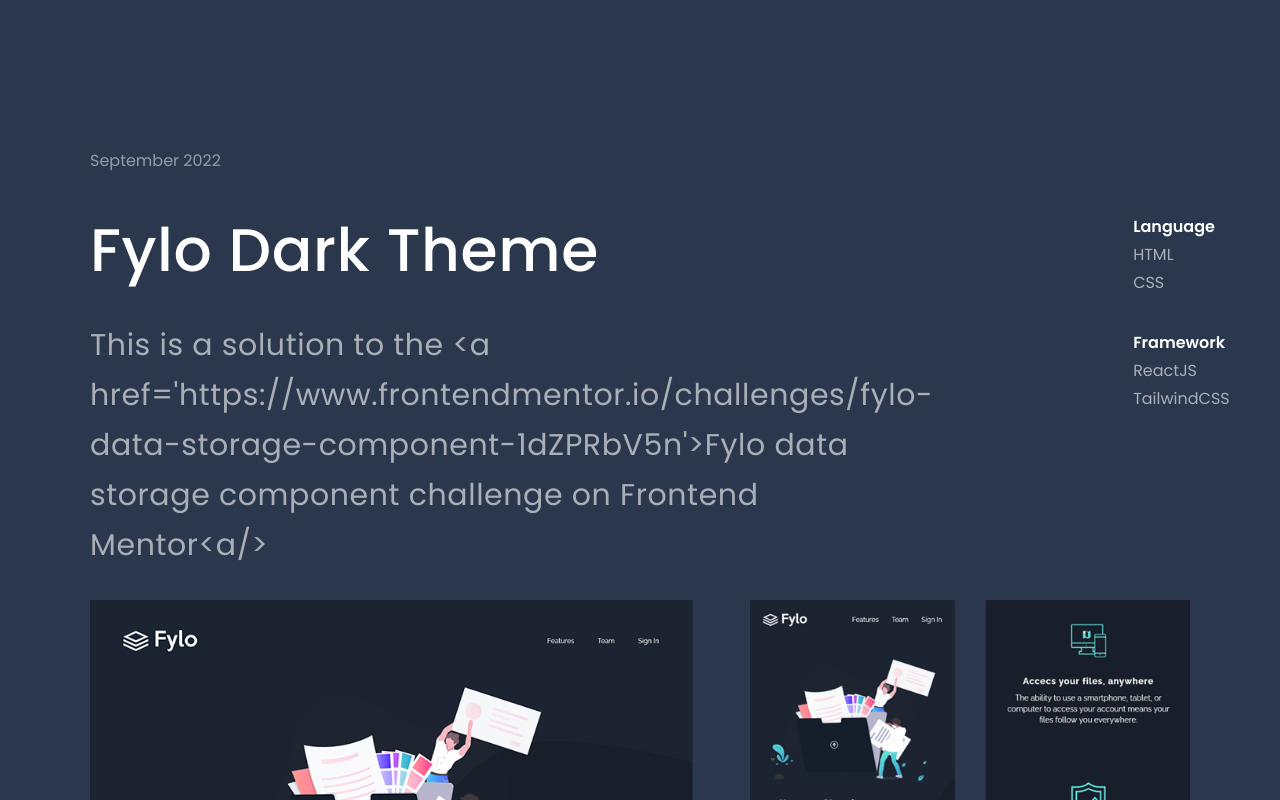
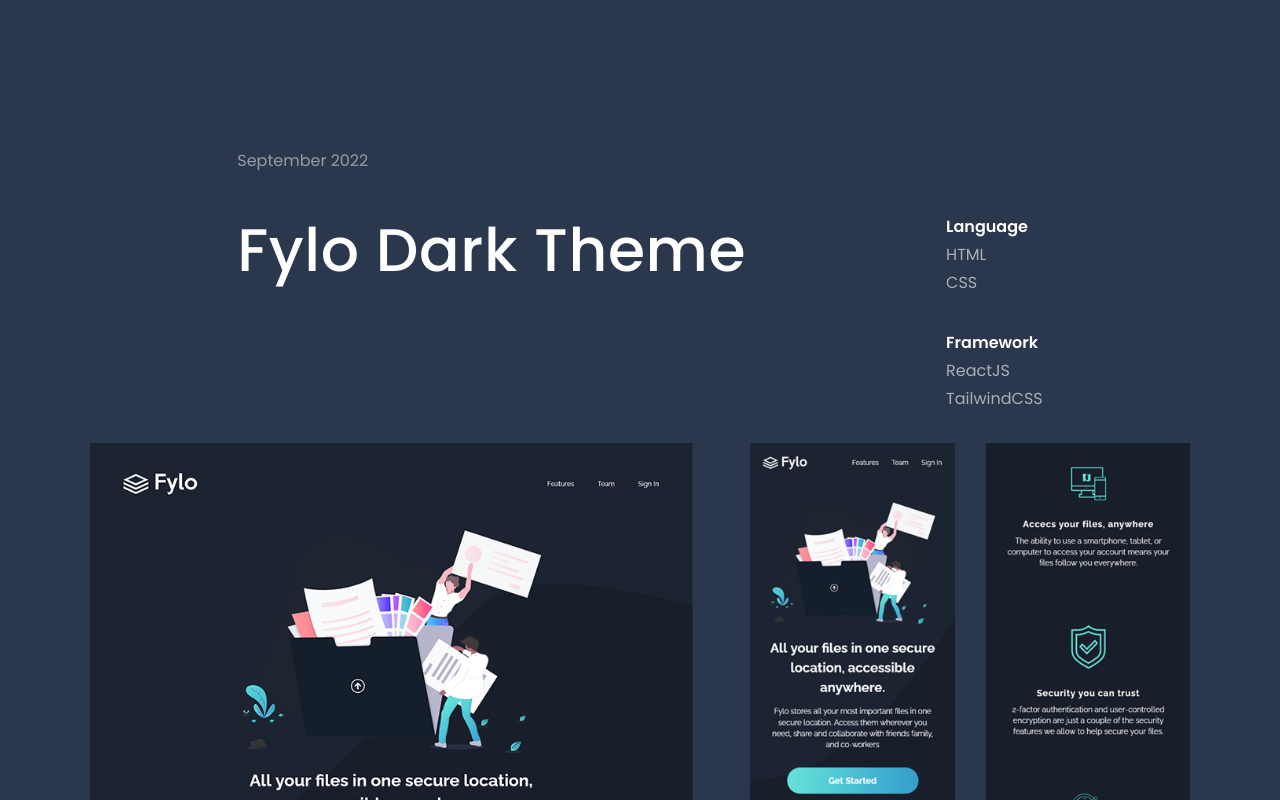
Before and after one commit to wllyvx/my-portfolio, a React (Create React App) app: page / in a window 1280 px wide. Shown: the part 473-1273 px from the top of the page. Built offline with nearby package versions, Linux system fonts and the light colour scheme; the HTML template or start-up script is replaced by a standard one.

Commit message:
revert project desc

```diff
--- a/src/worksData.js
+++ b/src/worksData.js
@@ -43,7 +43,6 @@
     id: "5",
     img: "fylo.png",
     title: "Fylo Dark Theme",
-    desc: "This is a solution to the <a href='https://www.frontendmentor.io/challenges/fylo-data-storage-component-1dZPRbV5n'>Fylo data storage component challenge on Frontend Mentor<a/>",
     site: "https://frontendmentor-fylo-dark-theme.vercel.app/",
     background: "fylo",
     date: "September 2022",
```
